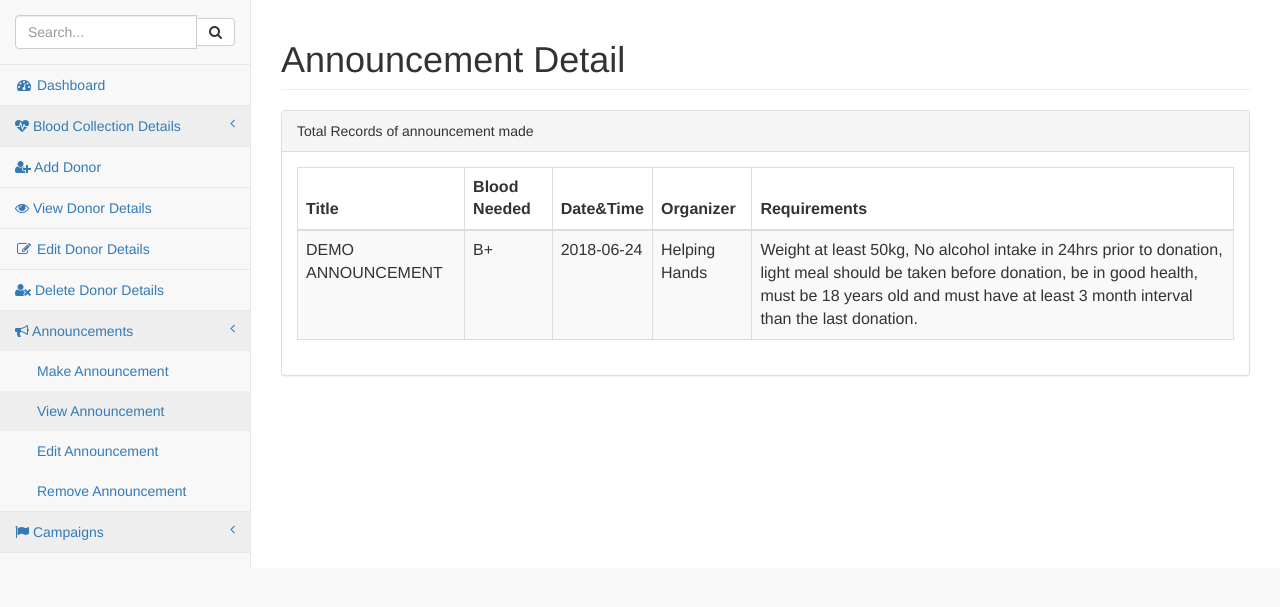
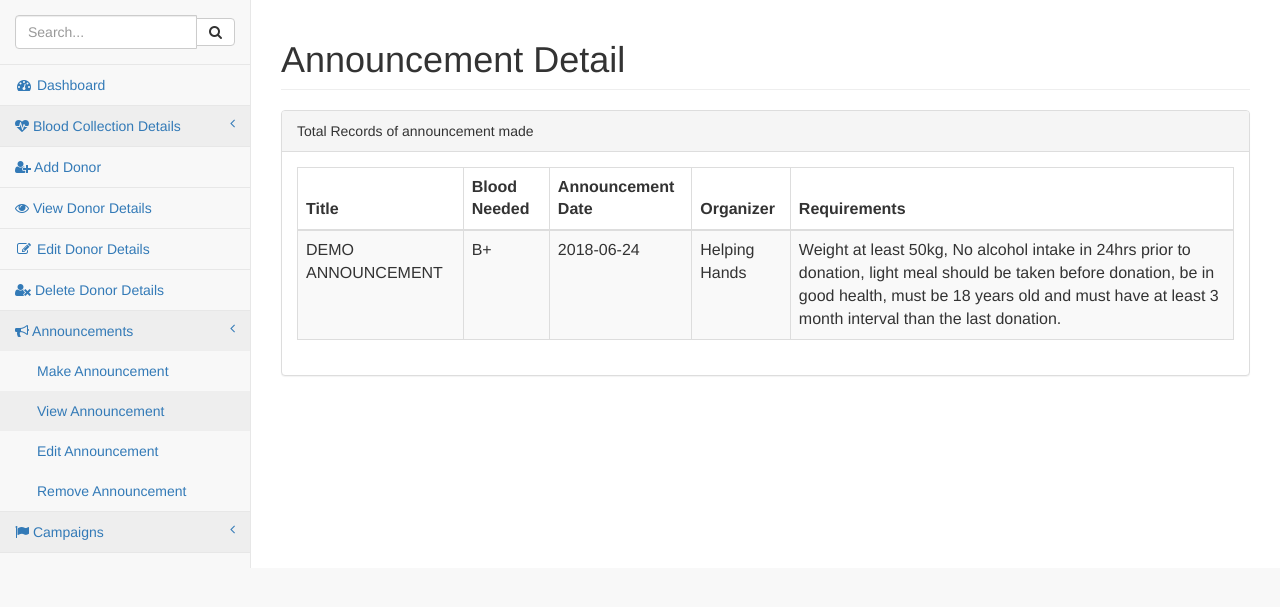
Before and after one commit to naseebbajracharya/bloodbanksystemphp, a PHP site: page /pages/viewannouncement.php in a window 1280 px wide. Shown: the part 51-658 px from the top of the page. Run offline with PHP 8.4, Linux system fonts and the light colour scheme; data comes from the database, SQL or seed files in the repository.

Commit message:
changes in announce thead name; admin panel

```diff
--- a/pages/deleteannouncement.php
+++ b/pages/deleteannouncement.php
@@ -178,7 +178,7 @@
 						<tr>
 							<th>Title</th>
 							<th>Blood Needed</th>
-							<th>Date&Time</th>
+							<th>Announcement Date</th>
 							<th>Organizer</th>
 							<th>Requirements</th>
 							<th><i class='fa fa-pencil'></i></th>
--- a/pages/editannounceform.php
+++ b/pages/editannounceform.php
@@ -178,7 +178,7 @@
 						<tr>
 							<th>Title</th>
 							<th>Blood Needed</th>
-							<th>Date&Time</th>
+							<th>Announcement Date</th>
 							<th>Organizer</th>
 							<th>Requirements</th>
 							<th><i class='fa fa-pencil'></i></th>
--- a/pages/viewannouncement.php
+++ b/pages/viewannouncement.php
@@ -180,7 +180,7 @@
 						<tr>
 							<th>Title</th>
 							<th>Blood Needed</th>
-							<th>Date&Time</th>
+							<th>Announcement Date</th>
 							<th>Organizer</th>
 							<th>Requirements</th>
 						</tr>
```
